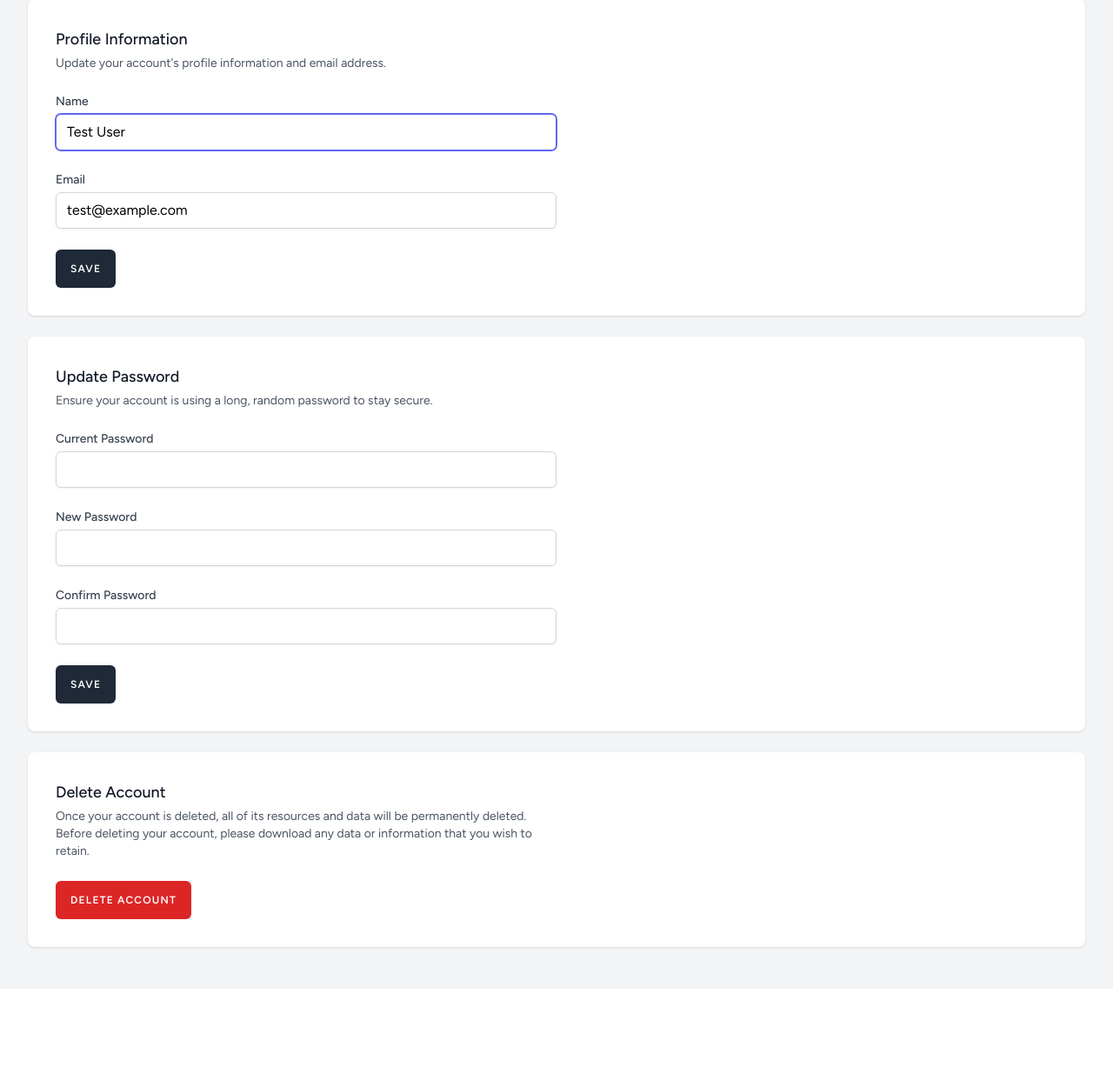
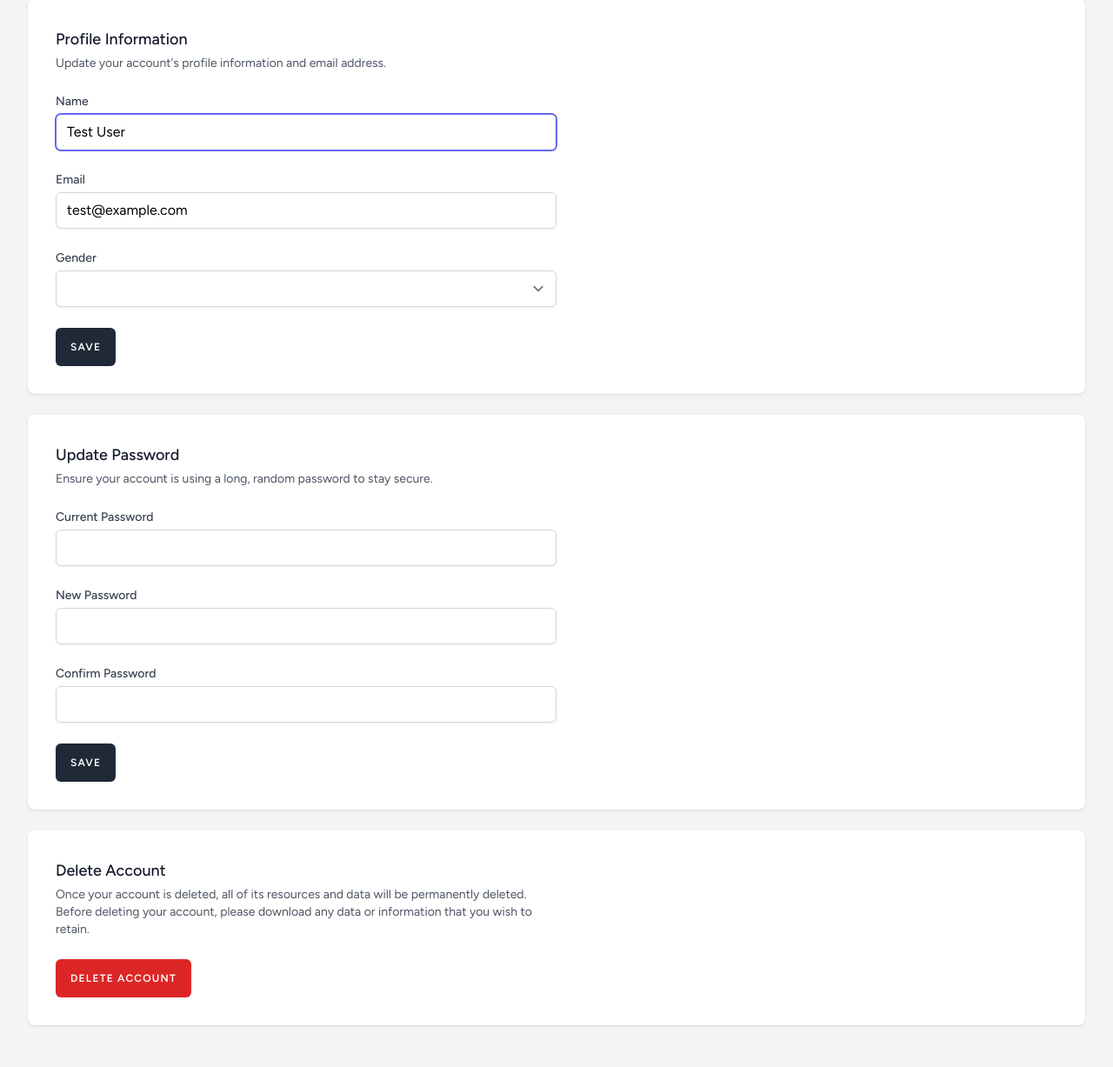
Before and after one commit to watsonben/nashville-dating, a Laravel app: page /profile in a window 1280 px wide. Shown: the part 187-1414 px from the top of the page at 87% size. Before the commit the page ends 1280 px from the top, so only its background shows below. Run offline with Laravel 12, Linux system fonts and the light colour scheme; the visitor is signed in with stand-in values (Sample User, id 1); data comes from the database, SQL or seed files in the repository; style sheets or scripts are compiled from the project's sources; some libraries are stand-ins or nearby versions.

Commit message:
Add gender selection to registration flow
- Add gender column to users table
- Create gender selection controller and route
- Add gender selection UI after registration
- Update profile to allow gender editing
- Add comprehensive tests for gender selection

Co-authored-by: watsonben <19246404+watsonben@users.noreply.github.com>

```diff
--- a/app/Http/Controllers/Auth/RegisteredUserController.php
+++ b/app/Http/Controllers/Auth/RegisteredUserController.php
@@ -43,6 +43,6 @@ class RegisteredUserController extends Controller
 
         Auth::login($user);
 
-        return redirect(route('dashboard', absolute: false));
+        return redirect()->route('gender.create');
     }
 }
--- a/app/Http/Requests/ProfileUpdateRequest.php
+++ b/app/Http/Requests/ProfileUpdateRequest.php
@@ -25,6 +25,7 @@ class ProfileUpdateRequest extends FormRequest
                 'max:255',
                 Rule::unique(User::class)->ignore($this->user()->id),
             ],
+            'gender' => ['nullable', 'string', 'in:male,female,non-binary,other'],
         ];
     }
 }
--- a/app/Models/User.php
+++ b/app/Models/User.php
@@ -22,6 +22,7 @@ class User extends Authenticatable
         'name',
         'email',
         'password',
+        'gender',
         'stripe_customer_id',
         'stripe_subscription_id',
         'stripe_subscription_status',
--- /dev/null
+++ b/resources/js/Pages/Auth/GenderSelection.vue
@@ -0,0 +1,85 @@
+<script setup>
+import GuestLayout from '@/Layouts/GuestLayout.vue';
+import InputError from '@/Components/InputError.vue';
+import InputLabel from '@/Components/InputLabel.vue';
+import PrimaryButton from '@/Components/PrimaryButton.vue';
+import { Head, useForm } from '@inertiajs/vue3';
+
+const form = useForm({
+    gender: '',
+});
+
+const submit = () => {
+    form.post(route('gender.store'));
+};
+</script>
+
+<template>
+    <GuestLayout>
+        <Head title="Select Gender" />
+
+        <div class="mb-4 text-sm text-gray-600">
+            Please select your gender to complete your profile.
+        </div>
+
+        <form @submit.prevent="submit">
+            <div>
+                <InputLabel for="gender" value="Gender" />
+
+                <div class="mt-2 space-y-2">
+                    <label class="flex items-center">
+                        <input
+                            type="radio"
+                            v-model="form.gender"
+                            value="male"
+                            class="mr-2 rounded border-gray-300 text-indigo-600 shadow-sm focus:ring-indigo-500"
+                        />
+                        <span class="text-sm text-gray-700">Male</span>
+                    </label>
+
+                    <label class="flex items-center">
+                        <input
+                            type="radio"
+                            v-model="form.gender"
+                            value="female"
+                            class="mr-2 rounded border-gray-300 text-indigo-600 shadow-sm focus:ring-indigo-500"
+                        />
+                        <span class="text-sm text-gray-700">Female</span>
+                    </label>
+
+                    <label class="flex items-center">
+                        <input
+                            type="radio"
+                            v-model="form.gender"
+                            value="non-binary"
+                            class="mr-2 rounded border-gray-300 text-indigo-600 shadow-sm focus:ring-indigo-500"
+                        />
+                        <span class="text-sm text-gray-700">Non-binary</span>
+                    </label>
+
+                    <label class="flex items-center">
+                        <input
+                            type="radio"
+                            v-model="form.gender"
+                            value="other"
+                            class="mr-2 rounded border-gray-300 text-indigo-600 shadow-sm focus:ring-indigo-500"
+                        />
+                        <span class="text-sm text-gray-700">Other</span>
+                    </label>
+                </div>
+
+                <InputError class="mt-2" :message="form.errors.gender" />
+            </div>
+
+            <div class="mt-4 flex items-center justify-end">
+                <PrimaryButton
+                    class="ms-4"
+                    :class="{ 'opacity-25': form.processing }"
+                    :disabled="form.processing"
+                >
+                    Continue
+                </PrimaryButton>
+            </div>
+        </form>
+    </GuestLayout>
+</template>
--- a/resources/js/Pages/Profile/Partials/UpdateProfileInformationForm.vue
+++ b/resources/js/Pages/Profile/Partials/UpdateProfileInformationForm.vue
@@ -19,6 +19,7 @@ const user = usePage().props.auth.user;
 const form = useForm({
     name: user.name,
     email: user.email,
+    gender: user.gender,
 });
 </script>
 
@@ -69,6 +70,24 @@ const form = useForm({
                 <InputError class="mt-2" :message="form.errors.email" />
             </div>
 
+            <div>
+                <InputLabel for="gender" value="Gender" />
+
+                <select
+                    id="gender"
+                    v-model="form.gender"
+                    class="mt-1 block w-full rounded-md border-gray-300 shadow-sm focus:border-indigo-500 focus:ring-indigo-500"
+                >
+                    <option value="">Select gender</option>
+                    <option value="male">Male</option>
+                    <option value="female">Female</option>
+                    <option value="non-binary">Non-binary</option>
+                    <option value="other">Other</option>
+                </select>
+
+                <InputError class="mt-2" :message="form.errors.gender" />
+            </div>
+
             <div v-if="mustVerifyEmail && user.email_verified_at === null">
                 <p class="mt-2 text-sm text-gray-800">
                     Your email address is unverified.
--- a/routes/auth.php
+++ b/routes/auth.php
@@ -4,6 +4,7 @@ use App\Http\Controllers\Auth\AuthenticatedSessionController;
 use App\Http\Controllers\Auth\ConfirmablePasswordController;
 use App\Http\Controllers\Auth\EmailVerificationNotificationController;
 use App\Http\Controllers\Auth\EmailVerificationPromptController;
+use App\Http\Controllers\Auth\GenderSelectionController;
 use App\Http\Controllers\Auth\MagicLinkController;
 use App\Http\Controllers\Auth\NewPasswordController;
 use App\Http\Controllers\Auth\PasswordController;
@@ -55,6 +56,13 @@ Route::middleware('guest')->group(function () {
 });
 
 Route::middleware('auth')->group(function () {
+    // Gender selection routes (for new users after registration)
+    Route::get('gender-selection', [GenderSelectionController::class, 'create'])
+        ->name('gender.create');
+
+    Route::post('gender-selection', [GenderSelectionController::class, 'store'])
+        ->name('gender.store');
+
     // WebAuthn Registration Routes (must be authenticated)
     Route::post('webauthn/register/options', [WebAuthnRegisterController::class, 'options'])
         ->name('webauthn.register.options');
```
Also changed, not shown: app/Http/Controllers/Auth/GenderSelectionController.php (added, +36 -0 lines), tests/Feature/Auth/GenderSelectionTest.php (added, +104 -0 lines), tests/Feature/Auth/RegistrationTest.php (+1 -1 lines), database/migrations/2025_10_31_221718_add_gender_to_users_table.php (added).
